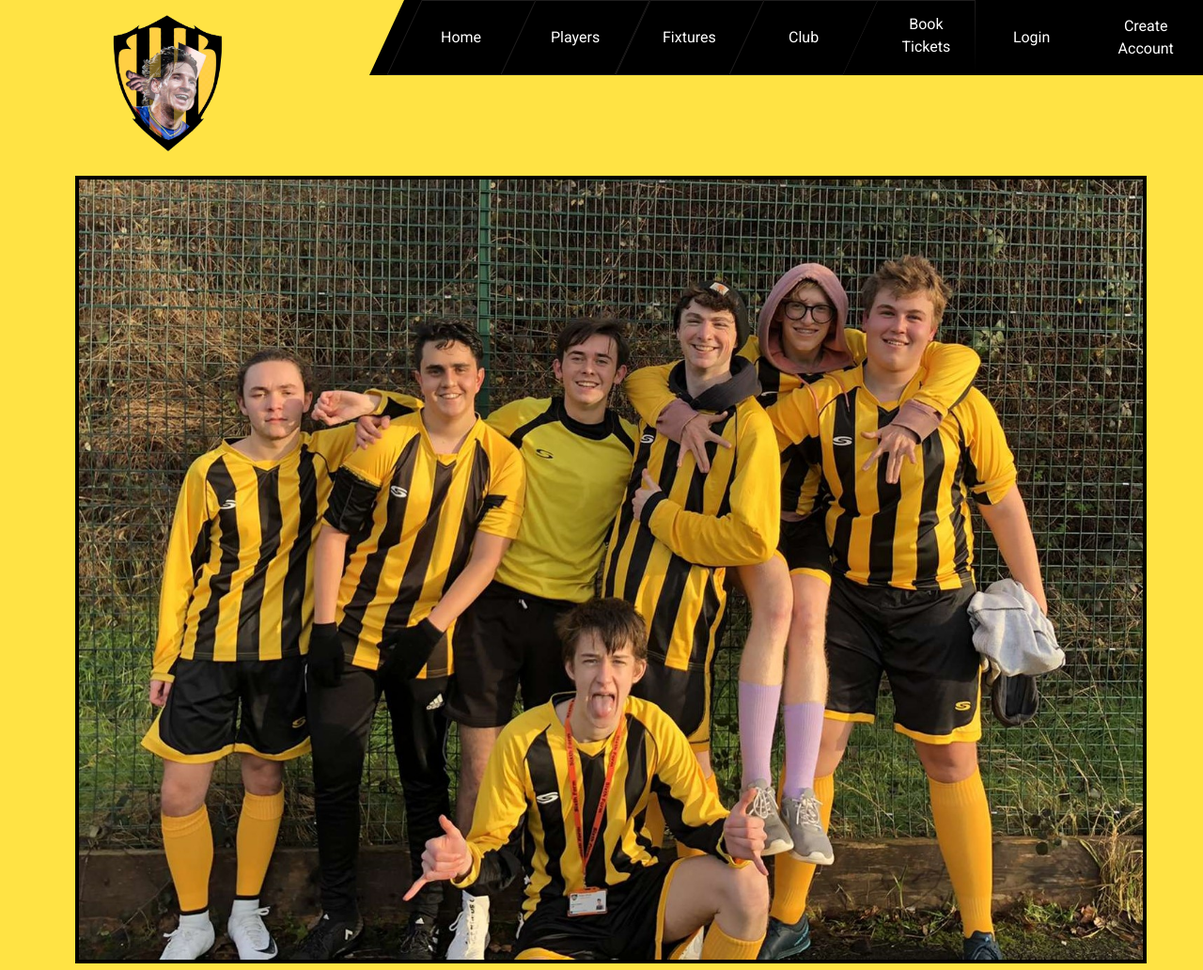
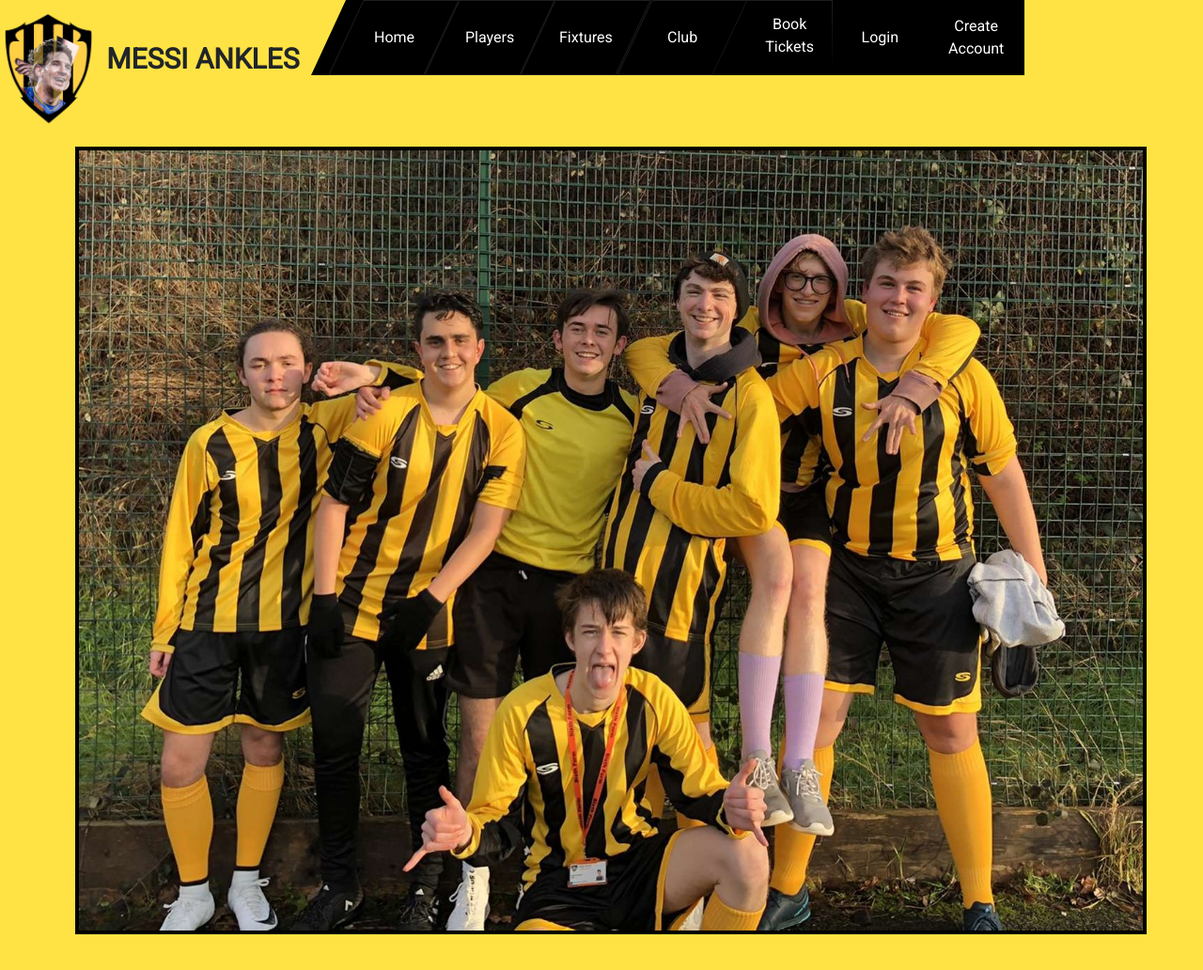
Before and after one commit to JamieS56/Milestone-Project-4, a Django app: template home/templates/home/index.html in a window 1280 px wide. Shown: the top 1032 px of the page at 94% size. Run offline with Django 3.2, Linux system fonts and the light colour scheme; the template is opened without the code that fills it, so the values that code supplies are empty; parts of the project's set-up code (start-up, migrations or seed data) failed here and were passed over.

Commit message:
styled the carousel so up to 3 players apear on each page and gave the player photos borders. Also tried to align the badge with the nav bar but it's pulled the navbar left which needs to be fixed.

```diff
--- /dev/null
+++ b/home/static/home/css/carousel.css
@@ -0,0 +1,22 @@
+.carousel{
+    margin:5vw;
+}
+.carousel-indicators{
+    position: relative;
+}
+.carousel-inner{
+
+}
+.carousel-row{
+    place-content: center;
+}
+.player-close-up{
+    width: 25vw;
+    height: 27vw;
+    border: 5px solid black;
+    margin: 10px;
+}
+.carousel-control-next, .carousel-control-prev {
+    top:unset;
+    bottom:-10px;
+}
--- a/home/static/home/css/home.css
+++ b/home/static/home/css/home.css
@@ -1,5 +1,5 @@
 #hero-image{
-    width: 90vw;
+    width: 95vw;
     border: 4px solid black;
     --bs-gutter-x: 0;
     margin: 10px;
--- /dev/null
+++ b/home/static/home/js/carousel.js
@@ -0,0 +1,5 @@
+var myCarousel = document.querySelector('#player-carousel')
+var carousel = new bootstrap.Carousel(myCarousel, {
+  interval: false,
+  wrap: true
+})
--- a/home/templates/home/index.html
+++ b/home/templates/home/index.html
@@ -1,8 +1,10 @@
 {% extends "base.html" %}
 {% load static %}
 
+
 {% block extra_css %}
 <link rel="stylesheet" href="{% static '/home/css/home.css' %}">
+<link rel="stylesheet" href="{% static '/home/css/carousel.css' %}">
 {% endblock %}
 
 {% block page_header %}
@@ -11,33 +13,52 @@
 {% block content %}
 <div class="container">
   <div class="row">
-                <img id="hero-image" class='col-10' src='media/team-hero-image.jpg' alt='Team Photo'>
+    <img id="hero-image" class='col-10 no-gutters' src='media/team-hero-image.jpg' alt='Team Photo'>
   </div>
-        <div class="row"><div id="carouselExampleIndicators" class="carousel slide" data-bs-ride="carousel">
-            <div class="carousel-indicators">
-              <button type="button" data-bs-target="#carouselExampleIndicators" data-bs-slide-to="0" class="active" aria-current="true" aria-label="Slide 1"></button>
-              <button type="button" data-bs-target="#carouselExampleIndicators" data-bs-slide-to="1" aria-label="Slide 2"></button>
-              <button type="button" data-bs-target="#carouselExampleIndicators" data-bs-slide-to="2" aria-label="Slide 3"></button>
 </div>
-            <div class="carousel-inner">
+<div id="player-carousel" class="carousel slide" data-bs-ride="carousel">
+  <div class="carousel-inner row">
     <div class="carousel-item active">
-                <img src="..." class="d-block w-100" alt="...">
+      <div class="row carousel-row">
+        <img src="media/harvey-close-up.jpg" class="d-block w-20 player-close-up col-4" alt="Harvey Carter">
+        <img src="media/joe-close-up.jpg" class="d-block w-20 player-close-up col-4" alt="Ollie Findlay">
+        <img src="media/josh-close-up.jpg" class="d-block w-20 player-close-up col-4" alt="James Sebire">
+      </div>
     </div>
     <div class="carousel-item">
-                <img src="..." class="d-block w-100" alt="...">
+      <div class="row carousel-row">
+        <img src="media/joe-close-up.jpg" class="d-block w-20 player-close-up col-4" alt="Joe O'brien">
+        <img src="media/josh-close-up.jpg" class="d-block w-20 player-close-up col-4" alt="Josh Ireland">
+        <img src="media/kiran-close-up.jpg" class="d-block w-20 player-close-up col-4" alt="Kiran Illet">
+      </div>
     </div>
     <div class="carousel-item">
-                <img src="..." class="d-block w-100" alt="...">
+      <div class="row carousel-row">
+        <img src="media/josh-close-up.jpg" class="d-block w-20 player-close-up col-4" alt="George Bangs">
+        <img src="media/kiran-close-up.jpg" class="d-block w-20 player-close-up col-4" alt="Adam Kempster">
       </div>
     </div>
-            <button class="carousel-control-prev" type="button" data-bs-target="#carouselExampleIndicators" data-bs-slide="prev">
+  </div>
+  <div class="carousel-indicators">
+    <button type="button" data-bs-target="#player-carousel" data-bs-slide-to="0" class="active" aria-current="true"
+      aria-label="Slide 1"></button>
+    <button type="button" data-bs-target="#player-carousel" data-bs-slide-to="1" aria-label="Slide 2"></button>
+    <button type="button" data-bs-target="#player-carousel" data-bs-slide-to="2" aria-label="Slide 3"></button>
+  </div>
+  <button class="carousel-control-prev" type="button" data-bs-target="#player-carousel" data-bs-slide="prev">
     <span class="carousel-control-prev-icon" aria-hidden="true"></span>
     <span class="visually-hidden">Previous</span>
   </button>
-            <button class="carousel-control-next" type="button" data-bs-target="#carouselExampleIndicators" data-bs-slide="next">
+  <button class="carousel-control-next" type="button" data-bs-target="#player-carousel" data-bs-slide="next">
     <span class="carousel-control-next-icon" aria-hidden="true"></span>
     <span class="visually-hidden">Next</span>
   </button>
-          </div></div>
 </div>
+
 {% endblock %}
+
+{% block postloadjs %}
+{{ block.super }}
+<script src='{% static "/home/js/carousel.js" %}'></script>
+
+{% endblock %}
--- a/messiankles/settings.py
+++ b/messiankles/settings.py
@@ -135,7 +135,7 @@ USE_TZ = True
 STATIC_URL = '/static/'
 STATICFILES_DIRS = (os.path.join(BASE_DIR, 'static'),)
 
-MEDIA_URL = '/media/'
+MEDIA_URL = 'media/'
 MEDIA_ROOT = os.path.join(BASE_DIR, 'media')
 
 # Default primary key field type
--- a/static/css/base.css
+++ b/static/css/base.css
@@ -2,18 +2,29 @@ body{
   font-family: 'Roboto', sans-serif;
   background-color: #ffe344;
 }
+.no-gutters {
+  margin-right: 0;
+  margin-left: 0;
+}
+
+.col, [class*="col-"] {
+    padding-right: 0;
+    padding-left: 0;
+  }
+
 
 /* Nav bar stylings */
 nav {
   display: inline-flex;
   float: right;
   height: 0;
-  width: auto;
+  width: auto !important;
   border-bottom: 80px solid black;
   border-left: 37px solid transparent;
+  inline-size: auto;
 }
 .menu-item {
-    width: 9.5vw;
+    width: 8vw;
     height: 80px;
     transform: skew(-25deg);
     background: black;
@@ -24,7 +35,7 @@ nav {
 
   }
 .login-item{
-  width: 9.5vw;
+  width: 8vw;
   height: 80px;
   background: black;
   border: 0.5px solid black;
@@ -52,7 +63,7 @@ nav {
 }
 .trapezoid {
   height: 0;
-  width: 11vw;
+  width: 10vw;
   transform: skew(0deg);
   background: transparent;
   margin-left: -19px;
@@ -69,6 +80,24 @@ nav {
   border-bottom: 79px solid #ffe344e5;
   border-left: 37px solid transparent;
   background: transparent;
+}
+
+/* Club Badge Stylings */
+
+.club-logo{
+  width: 8vw;
+  margin: 10px;
+  margin-left: 1vw;
+}
+#club-title{
+  font-size: 30px;
+  font-weight: bold;
+  margin-top:40px;
+}
+.club-badge{
+  float:left;
+  width:30vw;
+
 }
 
 /* footer stylings */
@@ -91,21 +120,3 @@ footer{
 #footer-email{
   padding-left: 20px;
 }
-
-/* Club Badge Stylings */
-
-.club-logo{
-  width: 10vw;
-  margin: 10px;
-  margin-left: 9vw;
-}
-#club-title{
-  font-size: 30px;
-  font-weight: bold;
-  margin-top:10px;
-}
-.club-badge{
-  float:left;
-  width:30vw;
-
-}
--- a/templates/base.html
+++ b/templates/base.html
@@ -1,4 +1,5 @@
 {% load static %}
+
 <!doctype html>
 <html lang="en">
 
@@ -33,10 +34,11 @@
 
 <body>
 
+<div class="row">
+  <img class="club-logo col-2" src="../media/ma-badge.png">
+  <span id="club-title" class="align-top col-2">MESSI ANKLES</span>
 
-  <img class="club-logo" src="../media/ma-badge.png">
-      <!-- <span id="club-title" class="align-top">MESSI ANKLES</span> -->
-  <nav>
+  <nav class="col-12">
 
     <ul class="nav justify-content-center">
       <li class="nav-item menu-item d-flex align-items-center justify-content-center">
@@ -78,7 +80,7 @@
 
 
   </nav>
-
+</div>
 
   {% block page_header %}
   {% endblock %}
@@ -101,10 +103,11 @@
 
   </footer>
 
-  <script src="https://cdn.jsdelivr.net/npm/bootstrap@5.1.1/dist/js/bootstrap.bundle.min.js"
-    integrity="sha384-/bQdsTh/da6pkI1MST/rWKFNjaCP5gBSY4sEBT38Q/9RBh9AH40zEOg7Hlq2THRZ" crossorigin="anonymous">
-  </script>
-
+  {% block postloadjs %}
+    <script src="https://cdn.jsdelivr.net/npm/bootstrap@5.1.1/dist/js/bootstrap.bundle.min.js"
+      integrity="sha384-/bQdsTh/da6pkI1MST/rWKFNjaCP5gBSY4sEBT38Q/9RBh9AH40zEOg7Hlq2THRZ" crossorigin="anonymous">
+    </script>
+  {% endblock %}
 </body>
 
 </html>
```
Also changed, not shown: media/harvey-close-up.jpg, media/joe-close-up.jpg, media/josh-close-up.jpg, media/kiran-close-up.jpg. Lines whose indentation alone changed are shown as unchanged.
